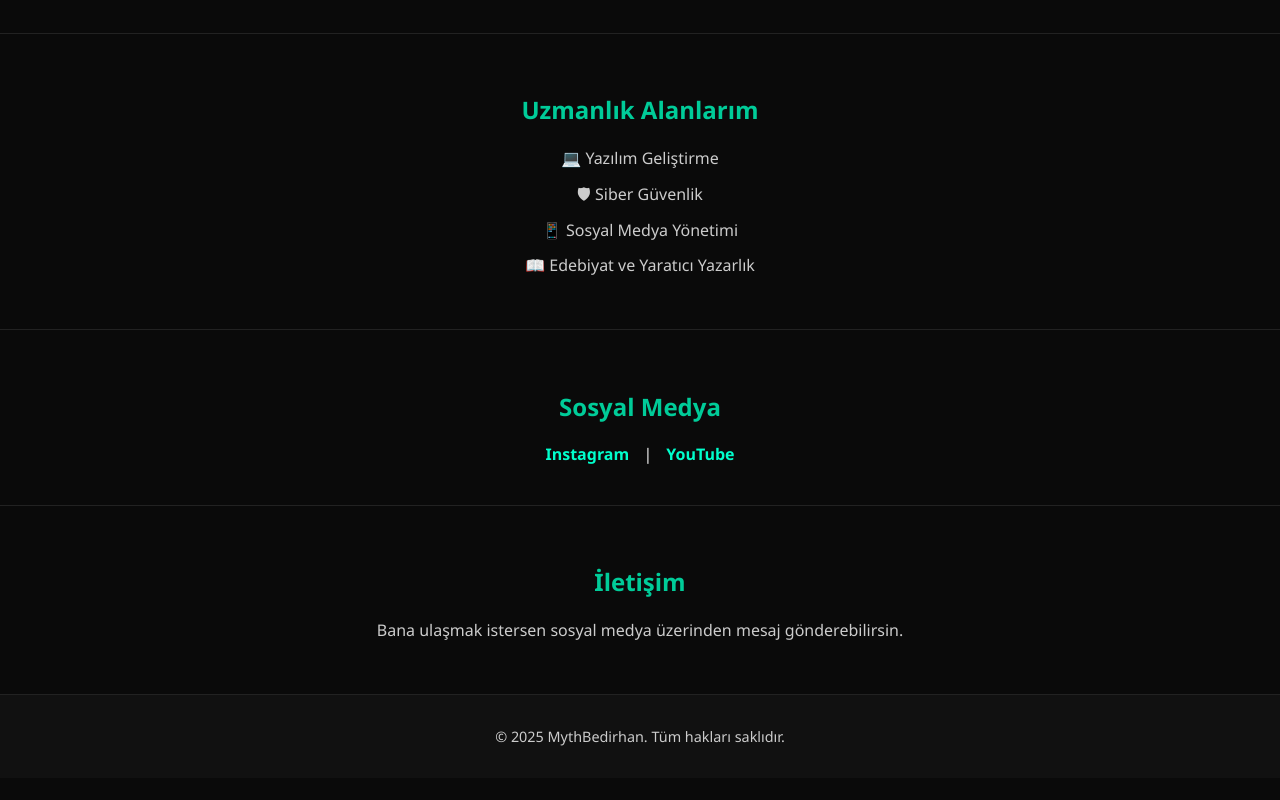
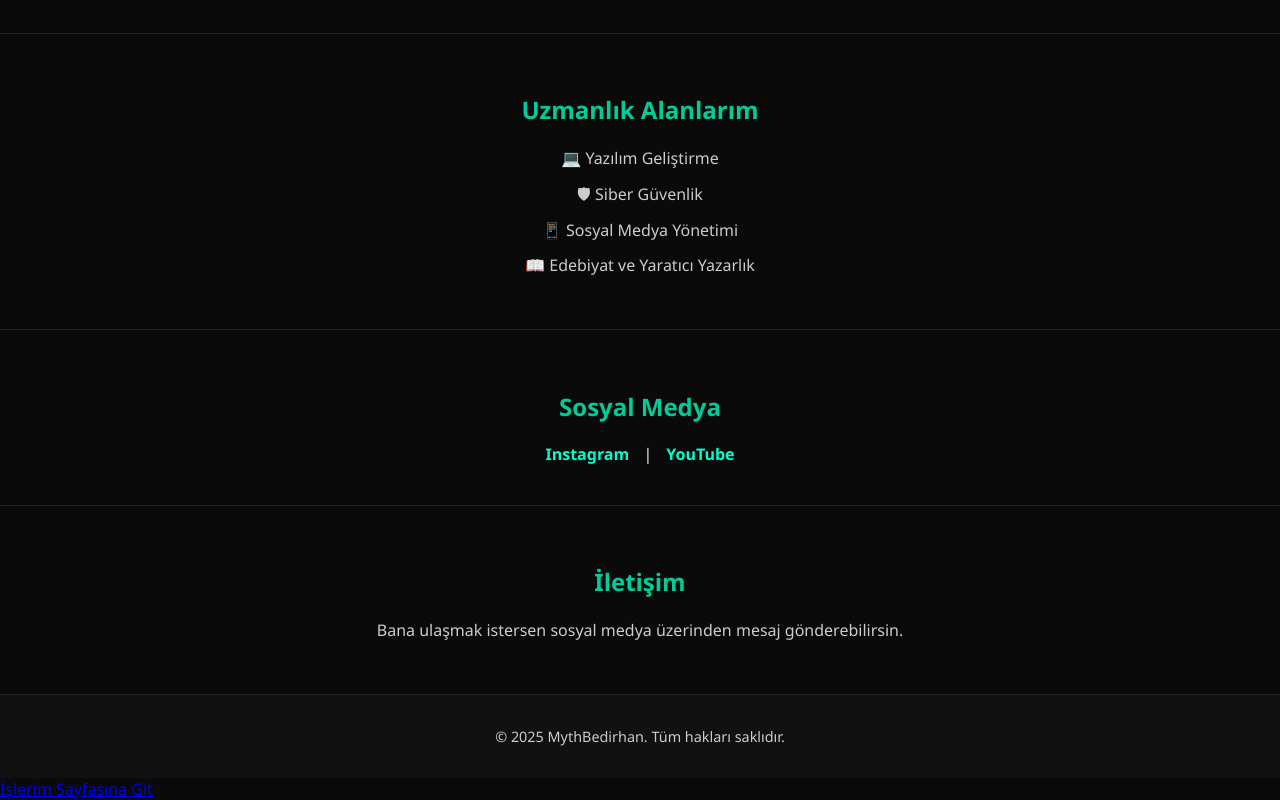
Before and after one commit to mythbedirhan/mythbedirhan-site, a plain HTML site: page index.html in a window 1280 px wide. Shown: the part 461-1261 px from the top of the page. Before the commit the page ends 1239 px from the top, so only its background shows below. Drawn offline with Linux system fonts and the light colour scheme.

Commit message:
Update index.html

```diff
--- a/index.html
+++ b/index.html
@@ -94,5 +94,5 @@
     <p>© 2025 MythBedirhan. Tüm hakları saklıdır.</p>
   </footer>
 </body>
-
+<a href="işlerim.html">İşlerim Sayfasına Git</a>
 </html>
```
